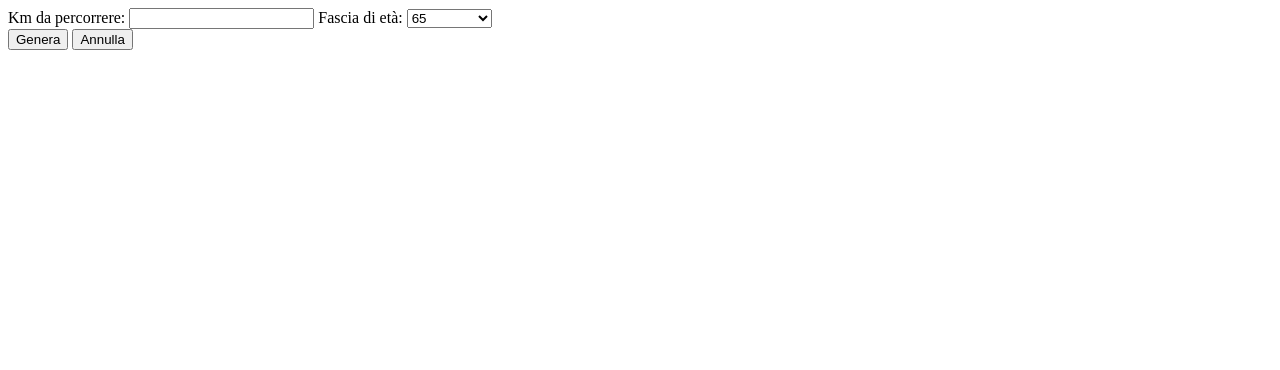
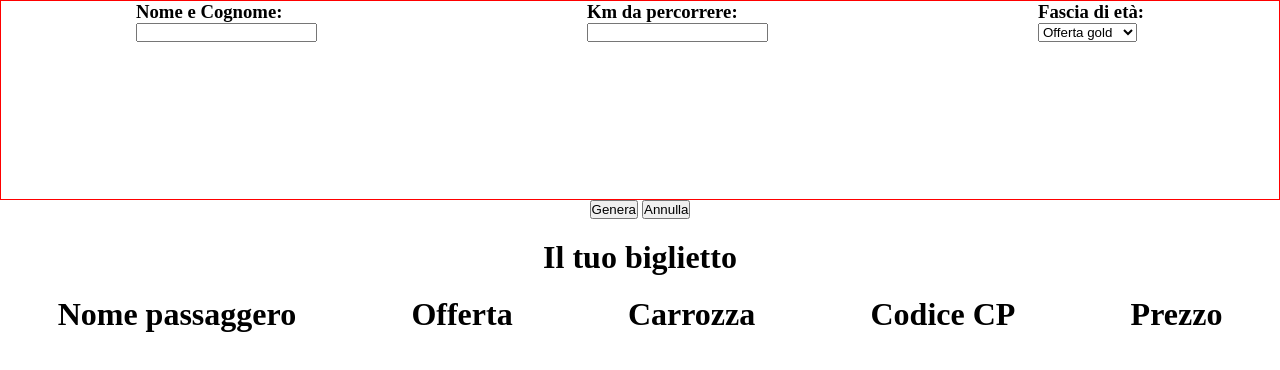
Before and after one commit to GiuseppeSU/js-biglietto-treno-form, a plain HTML site: page index.html in a window 1280 px wide. Drawn offline with Linux system fonts and the light colour scheme.

```diff
--- a/css/style.css
+++ b/css/style.css
@@ -0,0 +1,26 @@
+*{
+    margin: 0;
+    padding: 0;
+    box-sizing: border-box;
+}
+
+.container-form{
+    border: 1px solid red;
+    display: flex;
+    justify-content: space-around;
+    height: 200px;
+
+}
+.button{
+    text-align: center;
+}
+
+.biglietto{
+    text-align: center;
+    margin: 20px 0px;
+}
+
+.container{
+    display: flex;
+    justify-content: space-around;
+}
--- a/index.html
+++ b/index.html
@@ -1,5 +1,6 @@
 <!DOCTYPE html>
 <html lang="en">
+
 <head>
     <meta charset="UTF-8">
     <meta http-equiv="X-UA-Compatible" content="IE=edge">
@@ -7,18 +8,41 @@
     <title>Biglietti</title>
     <link href="css/style.css" rel="stylesheet" />
 </head>
+
 <body>
 
     <form>
-        <label for="messaggio">Km da percorrere:</label>
-        <input type="text" id="km"/>
+        <div class="container-form">
+            <div class="nome">
+                <label for="messaggio">
+                    <h3>Nome e Cognome:</h3>
+                </label>
+                <input type="text" id="utente" />
+            </div>
 
-        <label for="casellaSelezione">Fascia di età:</label>
-        <select id="promo">
-            <option value="65">65</option>
-            <option value="18">Minorenne</option>
-            <option value="Standard">Standard</option>
-        </select>
+            <div class="chilometri">
+
+                <label for="messaggio">
+                    <h3>Km da percorrere:</h3>
+                </label>
+                <input type="text" id="km" />
+            </div>
+            <div class="età">
+                <label for="casellaSelezione">
+                    <h3>Fascia di età:</h3>
+                </label>
+                <select id="promo">
+                    <option value="66">Offerta gold</option>
+                    <option value="17">Offerta junior</option>
+                    <option value="Standard">Standard</option>
+                </select>
+
+            </div>
+        </div>
+        <div class="button">
+            <button id="informazioni">Genera</button>
+            <button id="resettaForm">Annulla</button>
+        </div>
     </form>
 
 
@@ -26,15 +50,41 @@
 
 
 
-    <button id="informazioni">Genera</button>
-
-    <button id="resettaForm">Annulla</button>
 
 
     <h1 id="totale"></h1>
-    <h2 id="sconto1"></h2>
+    <h1 class="biglietto">Il tuo biglietto</h1>
+    <div class="container">
+        <div class="user">
+            <h1>Nome passaggero</h1>
+            <h2 id="nome_utente"></h2>
+        </div>
+        <div class="offerta">
+            <h1>Offerta</h1>
+
+        </div>
+
+        <div class="Carrozza">
+            <h1>Carrozza</h1>
+
+        </div>
+
+        <div class="Code">
+            <h1>Codice CP</h1>
+
+        </div>
+
+        <div class="price">
+            <h1>Prezzo</h1>
+
+        </div>
+
+
+
+    </div>
 
 
     <script type="text/javascript" src="js/main.js"></script>
 </body>
+
 </html
--- a/js/main.js
+++ b/js/main.js
@@ -4,8 +4,9 @@ const geButton = document.querySelector('#informazioni');
 
  geButton.addEventListener('click',
     function () {
+        let utente = document.getElementById("utente").value;
         let km = document.getElementById("km").value;
-        let anni
+        let anni=parseInt(document.getElementById("promo").value)
         const prezzo = 0.21;
         let somma = km * prezzo
 
@@ -13,7 +14,7 @@ const geButton = document.querySelector('#informazioni');
             let sconto = somma * 20 / 100
             somma= somma - sconto
             somma = somma.toFixed(2);
-            document.getElementById("sconto1").innerHTML="Sconto ragazzi under 18 : " + sconto.toFixed(2) + "€";
+
 
 
 
@@ -21,7 +22,7 @@ const geButton = document.querySelector('#informazioni');
             let sconto = somma * 40 / 100
             somma= somma - sconto
             somma = somma.toFixed(2)  ;
-            document.getElementById("sconto1").innerHTML="Sconto over 65 : " + sconto.toFixed(2) + "€" ;
+
 
 
         }else{
@@ -30,6 +31,7 @@ const geButton = document.querySelector('#informazioni');
         }
 
         document.getElementById("totale").innerHTML="Il totale del prezzo del biglietto è: " + somma + "€";
+        document.getElementById("nome_utente").innerHTML= utente;
 
     }
 );
```
